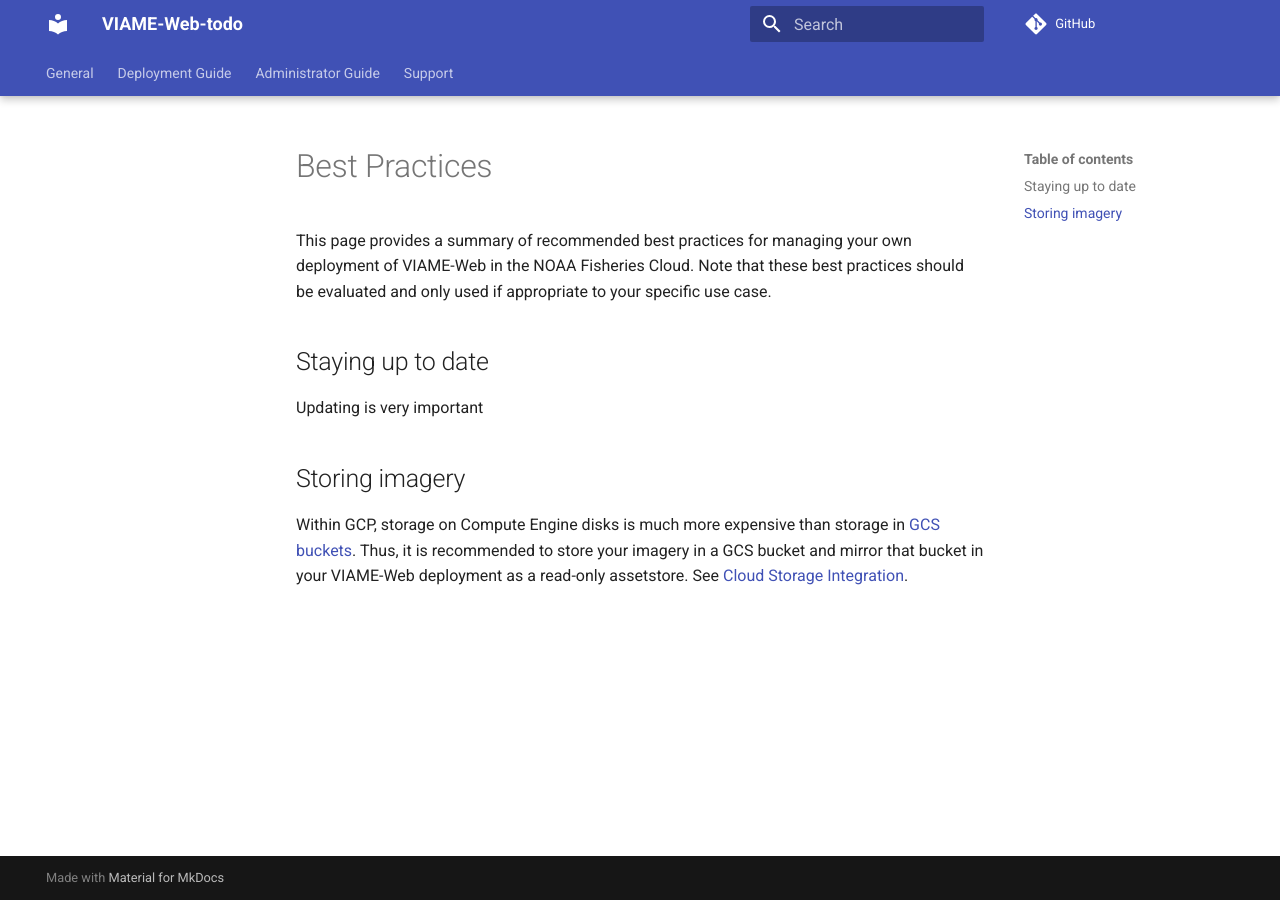
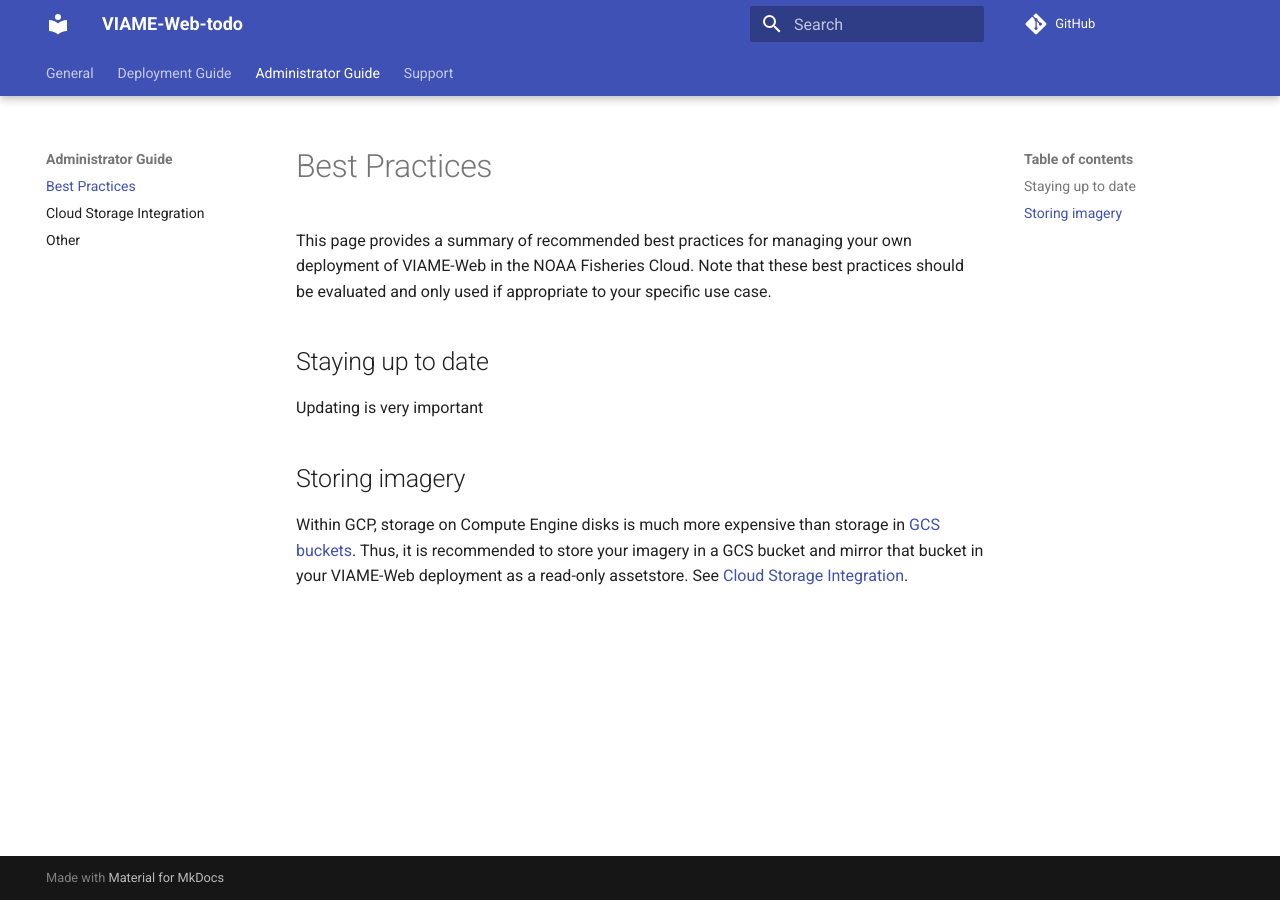
Before and after one commit to SWFSC/viame-web-noaa-gcp, an MkDocs documentation site: the page built from docs/admin-best-practices.md, in a window 1280 px wide. Built offline with MkDocs 1.6.1 and Material for MkDocs 9.7.7, drawn with Linux system fonts in a browser that asks for light colours; comment, search, counter and statistics services are not loaded.

Commit message:
bad name

```diff
--- a/mkdocs.yml
+++ b/mkdocs.yml
@@ -40,7 +40,7 @@
         - Split Services: deployment-split.md
     - Accessing VIAME-Web: deployment-access.md
   - Administrator Guide:
-    - Best Practices: admin-updating.md
+    - Best Practices: admin-best-practices.md
     - Cloud Storage Integration: admin-storage.md
     - Other: admin-other.md
   - Support: support.md
```
